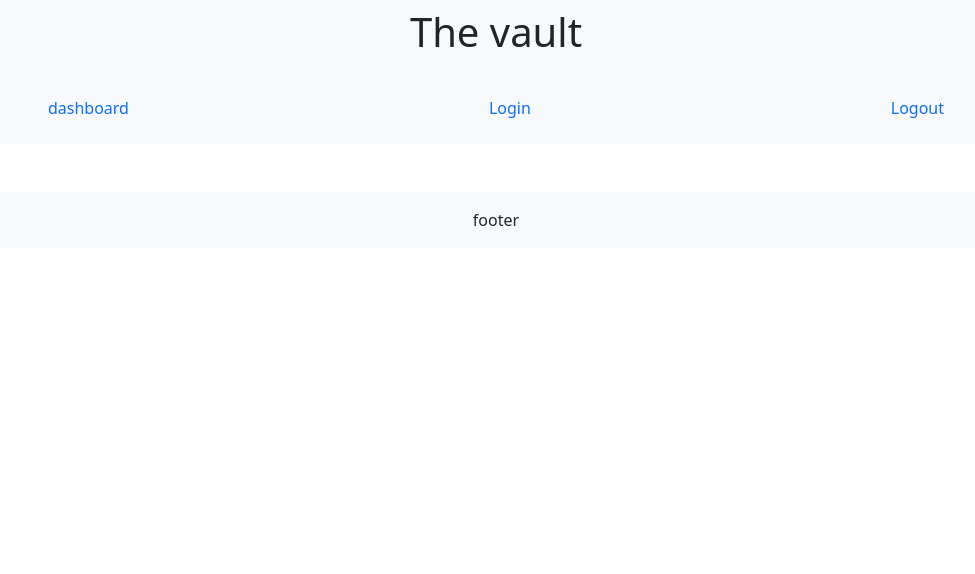
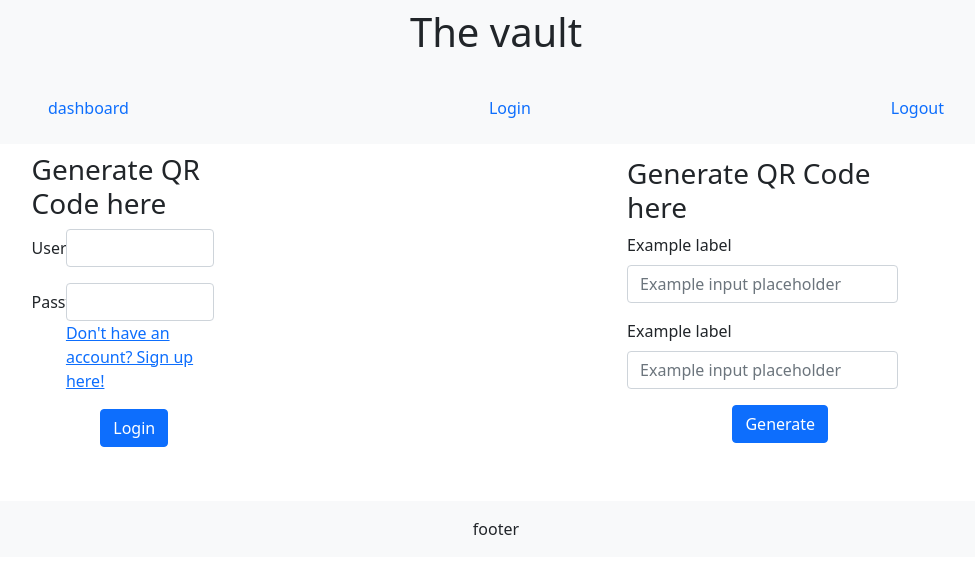
Before and after one commit to dsalvino/qr-vault, a React (Create React App) app in the folder client/: page /dashboard in a window 1280 px wide. Shown: the top 574 px of the page, without its empty margins (144-1119 px from the left). Built offline with nearby package versions, Linux system fonts and the light colour scheme.

Commit message:
created dashboard kind of, only for visual

```diff
--- a/client/src/App.js
+++ b/client/src/App.js
@@ -5,6 +5,7 @@ import Header from './components/header/header';
 import Hero from './components/hero/hero';
 import Footer from './components/footer/footer';
 
+import Dashboard from './pages/dashboard';
 import Signup from './pages/signup';
 import Login from './pages/login';
 
@@ -18,7 +19,8 @@ function App() {
         <Hero />
         <Switch>
           <Route exact path='/signup' component={Signup} />
-        <Route exact path='/login' component ={Login} />
+          <Route exact path='/login' component={Login} />
+          <Route exact path='/dashboard' component={Dashboard} />
         </Switch>
         <Footer />
       </>
--- /dev/null
+++ b/client/src/components/Body/body.js
@@ -0,0 +1,18 @@
+import React from 'react';
+import Vault from '../vault/vault';
+import Generate from '../generate/generate';
+
+const Body = () => {
+    return (
+        <>
+            <div className='container-fluid'>
+                <div className='row'>
+                    <Vault />
+                    <Generate />
+                </div>
+            </div>
+        </>
+    )
+}
+
+export default Body;
--- a/client/src/components/generate/generate.js
+++ b/client/src/components/generate/generate.js
@@ -0,0 +1,31 @@
+import React from 'react';
+
+const Generate = () => {
+    return (
+        <>
+            <div className="col-md-7" id="aside">
+                <div class="h-75 d-flex justify-content-center align-items-center">
+                    <form class="col-md-5 form-background needs-validation" id="customer-form">
+                        <div class="mx-auto my-auto">
+                            <h3>Generate QR Code here</h3>
+                        </div>
+                        <div class="mb-3">
+                            <label for="formGroupExampleInput" class="form-label">Example label</label>
+                            <input type="text" class="form-control" id="formGroupExampleInput" placeholder="Example input placeholder" />
+                        </div>
+                        <div class="mb-3">
+                            <label for="formGroupExampleInput" class="form-label">Example label</label>
+                            <input type="text" class="form-control" id="formGroupExampleInput" placeholder="Example input placeholder" />
+                            <div class="d-grid gap-1 mx-auto col-4 mt-3">
+                                <button class="btn btn-primary" type="submit">Generate</button>
+                            </div>
+                        </div>
+                    </form>
+                </div>
+            </div>
+        </>
+
+    )
+}
+
+export default Generate;
--- a/client/src/components/vault/vault.js
+++ b/client/src/components/vault/vault.js
@@ -0,0 +1,33 @@
+import React from 'react';
+
+const Vault = () => {
+    return (
+        <div className="col-md-5" id="aside">
+            <div class="h-75 d-flex justify-content-center align-items-center">
+                <form class="col-md-5 form-background needs-validation" id="customer-form">
+                    <div class="mx-auto my-auto">
+                        <h3>Generate QR Code here</h3>
+                    </div>
+                    <div class="row mb-3">
+                        <label for="inputPassword3" class="col-sm-2 col-form-label">Username:</label>
+                        <div class="col-sm-10">
+                            <input type="username" class="form-control" id="inputUsername3" required />
+                        </div>
+                    </div>
+                    <div class="row mb-3">
+                        <label for="inputPassword3" class="col-sm-2 col-form-label">Password:</label>
+                        <div class="col-sm-10">
+                            <input type="password" class="form-control" id="inputPassword3" required />
+                            <a href="./views/signup.html"><span>Don't have an account? Sign up here!</span></a>
+                        </div>
+                        <div class="d-grid gap-1 mx-auto col-4 mt-3">
+                            <button class="btn btn-primary" type="submit">Login</button>
+                        </div>
+                    </div>
+                </form>
+            </div>
+        </div>
+    )
+}
+
+export default Vault;
--- a/client/src/pages/dashboard.js
+++ b/client/src/pages/dashboard.js
@@ -0,0 +1,12 @@
+import React from 'react';
+import Body from '../components/Body/body';
+
+const Dashboard = () => {
+    return (
+        <>
+            <Body />
+        </>
+    )
+}
+
+export default Dashboard;
--- a/client/src/pages/signup.js
+++ b/client/src/pages/signup.js
@@ -13,7 +13,7 @@ const Signup = () => {
                         <div className="row mb-3">
                             <label for="inputEmail3" className="col-sm-2 col-form-label">Username:</label>
                             <div className="col-sm-10">
-                                <input type="email" className="form-control" id="inputEmail3" required />
+                                <input type="username" className="form-control" id="inputEmail3" required />
                             </div>
                         </div>
                         <div className="row mb-3">
```
Lines whose indentation alone changed are shown as unchanged.
